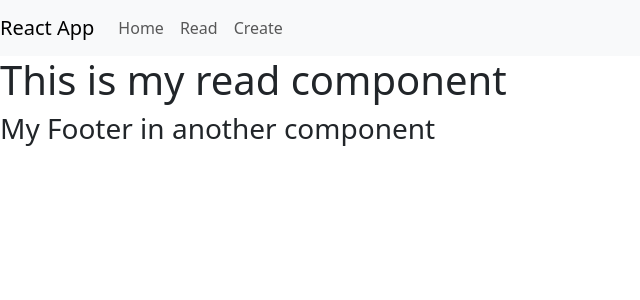
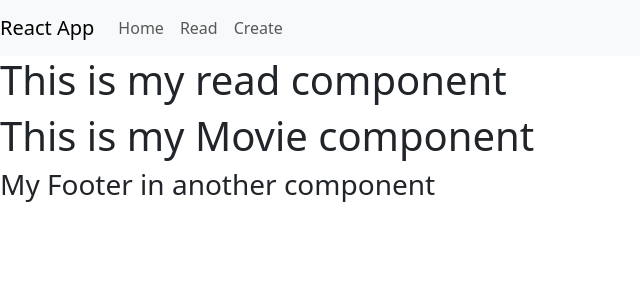
Before and after one commit to PaTTTeX/Lab_Three, a React (Create React App) app in the folder my-app/: page /Read in a window 1280 px wide. Shown: the top 300 px of the page, without its empty margins (0-640 px from the left). Built offline with nearby package versions, Linux system fonts and the light colour scheme.

Commit message:
Lab3 - Task2 Update

```diff
--- a/my-app/src/Components/Movies.js
+++ b/my-app/src/Components/Movies.js
@@ -1,8 +1,9 @@
-const Movies = ()=>{
+const Movies = (props)=>{
 
     return(
         <div>
             <h1>This is my Movie component</h1>
+            {console.log(props.myMovies)}
         </div>
     )
 }
--- a/my-app/src/Components/read.js
+++ b/my-app/src/Components/read.js
@@ -29,6 +29,7 @@ const Read = ()=>{
     return(
         <div>
             <h1>This is my read component</h1>
+            <Movies myMovies={data}/>
         </div>
     )
 }
```
